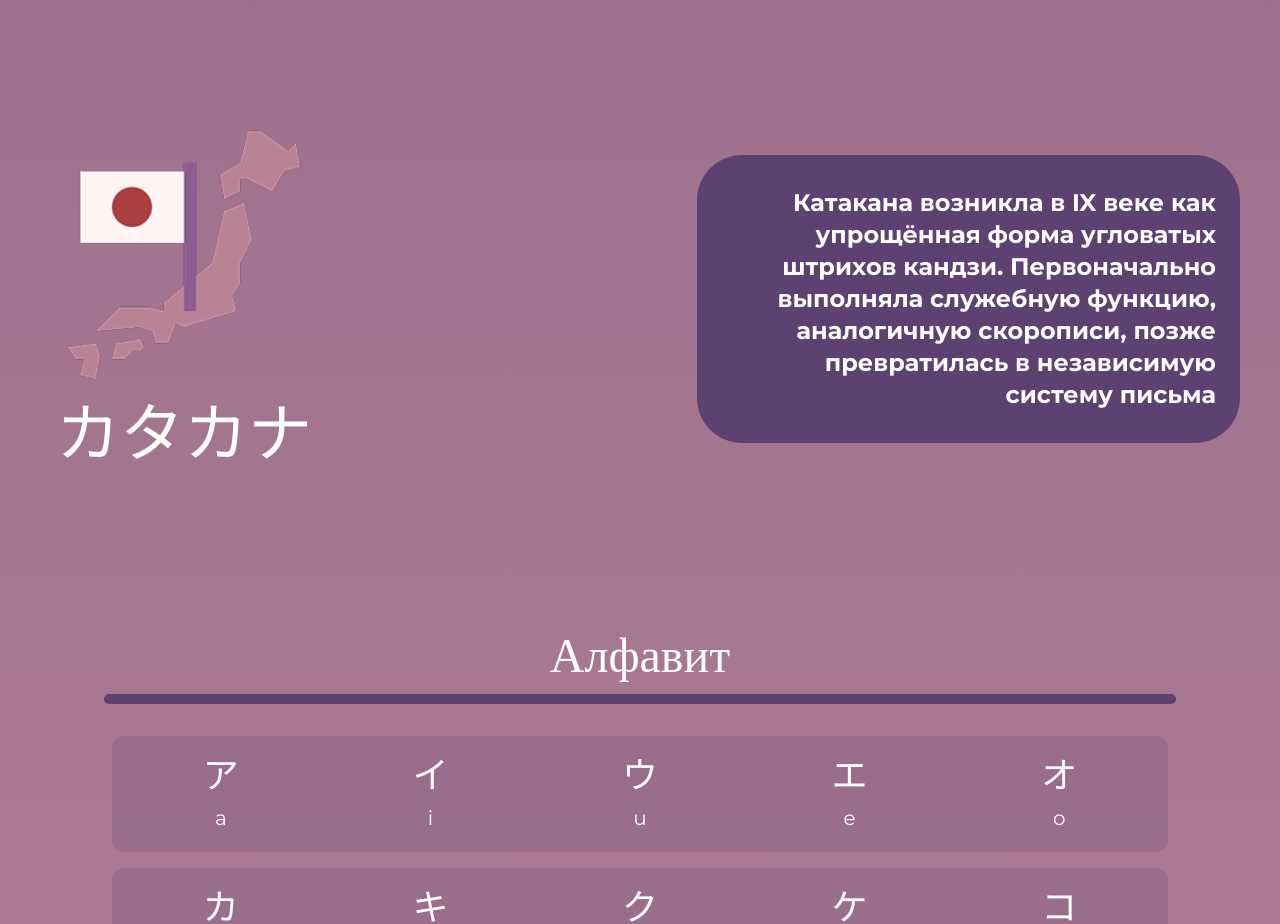
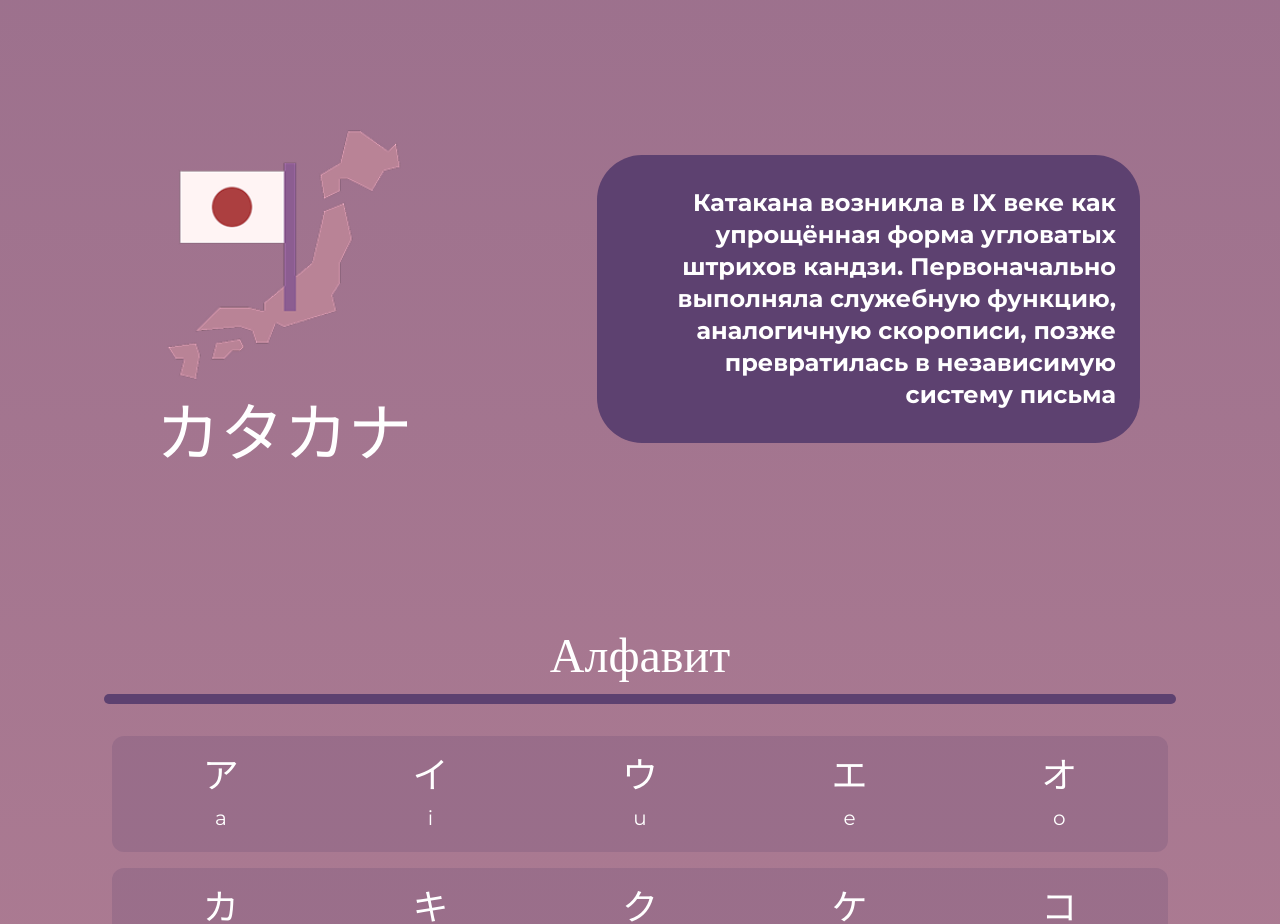
Before and after one commit to makesomelayouts/hirakata, a React (Vite) app: page /katakana in a window 1280 px wide. Shown: the part 1020-1944 px from the top of the page. Built offline with nearby package versions, Linux system fonts and the light colour scheme; a web font is replaced by a local one.

Commit message:
Fix section size

```diff
--- a/src/pages/Katakana.jsx
+++ b/src/pages/Katakana.jsx
@@ -169,7 +169,7 @@ function Katakana() {
         initial="hidden"
         animate={section3InView ? "visible" : "hidden"}
         variants={containerVariants}
-        className="flex flex-col lg:flex-row items-center justify-between px-4 lg:px-0 max-w-[1200px] mx-auto mt-16 lg:mt-32 gap-8"
+        className="flex flex-col lg:flex-row items-center justify-between px-4 lg:px-0 max-w-[1000px] mx-auto mt-16 lg:mt-32 gap-8"
       >
         <motion.div
           variants={itemVariants}
```
